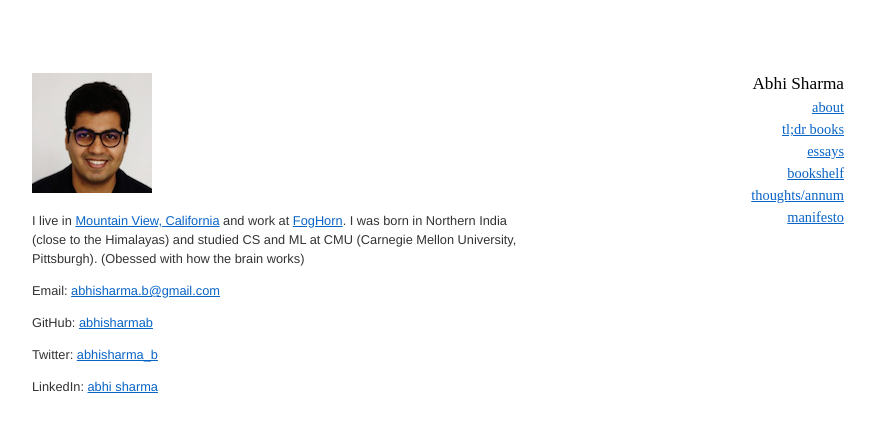
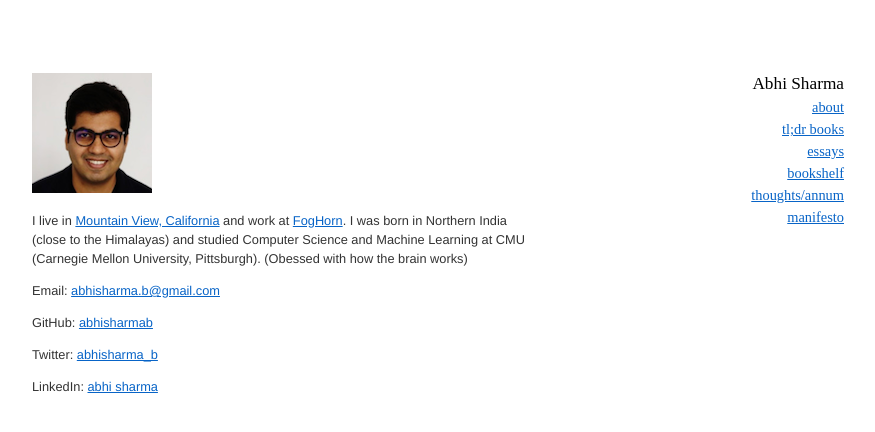
Before and after one commit to abhisharmab/abhisharmab.github.io, a Jekyll site: the page built from about/index.md, in a window 1280 px wide. Shown: the top 432 px of the page, without its empty margins (192-1067 px from the left). Built offline with Jekyll 4.4.1, drawn with Linux system fonts in a browser that asks for light colours.

Commit message:
wasting time

```diff
--- a/about/index.md
+++ b/about/index.md
@@ -5,7 +5,7 @@
 
 ![](/assets/abhi.png)
 
-I live in [Mountain View, California](https://en.wikipedia.org/wiki/Mountain_View,_California) and work at [FogHorn](https://www.foghorn.io/). I was born in Northern India (close to the Himalayas) and studied CS and ML at CMU (Carnegie Mellon University, Pittsburgh). (Obessed with how the brain works)
+I live in [Mountain View, California](https://en.wikipedia.org/wiki/Mountain_View,_California) and work at [FogHorn](https://www.foghorn.io/). I was born in Northern India (close to the Himalayas) and studied Computer Science and Machine Learning at CMU (Carnegie Mellon University, Pittsburgh). (Obessed with how the brain works)
 
 
 Email: [abhisharma.b@gmail.com](mailto:abhisharma.b@gmail.com)
```
